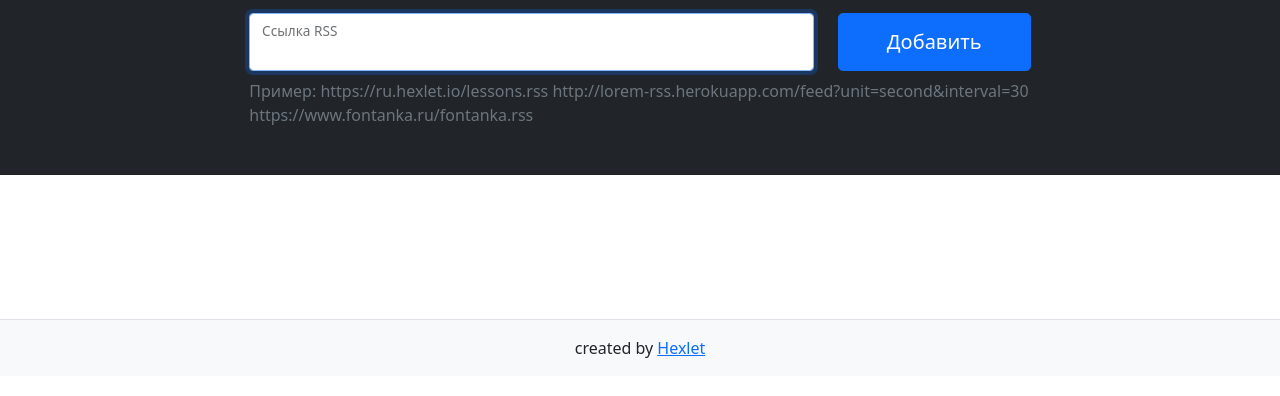
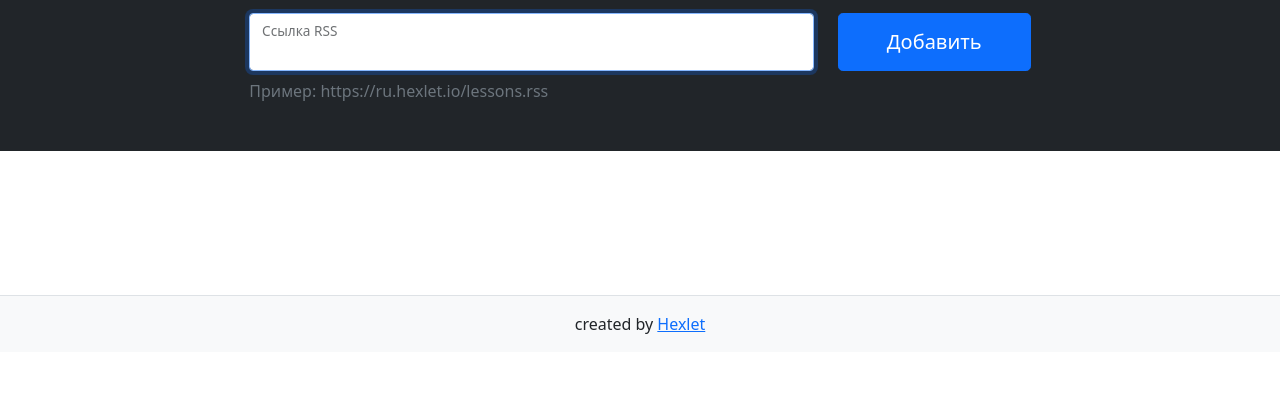
Before and after one commit to Tsogoeva/frontend-project-lvl3, a website built with webpack: page index.html in a window 1280 px wide. Shown: the part 158-554 px from the top of the page. Built offline with nearby package versions, Linux system fonts and the light colour scheme; what on-change would draw is missing.

Commit message:
remove examples

```diff
--- a/index.html
+++ b/index.html
@@ -3,8 +3,7 @@
     <head>
         <meta charset="utf-8" />
         <meta name="viewport" content="width=device-width,initial-scale=1,shrink-to-fit=no">
-        <title>Hexlet Frontend Project</title>
-        <!-- <link href="main.css" rel="stylesheet"> -->
+        <title>RSS Aggregator</title>
    </head>
     <body>
         <div class="modal fade" id="modal" tabindex="-1" role="dialog" aria-labelledby="modal" aria-hidden="true">
@@ -41,7 +40,7 @@
                                 </div>
                             </div>
                         </form>
-                        <p class="mt-2 mb-0 text-muted">Пример: https://ru.hexlet.io/lessons.rss  http://lorem-rss.herokuapp.com/feed?unit=second&interval=30  https://www.fontanka.ru/fontanka.rss</p>
+                        <p class="mt-2 mb-0 text-muted">Пример: https://ru.hexlet.io/lessons.rss</p>
                         <p class="feedback m-0 position-absolute small text-danger"></p>
                     </div>
                 </div>
```
